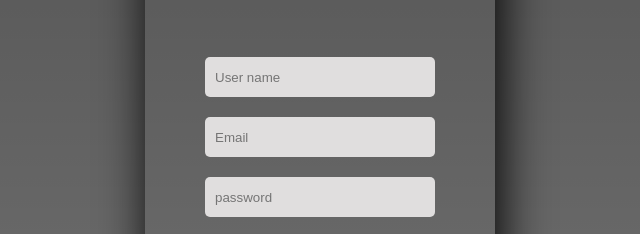
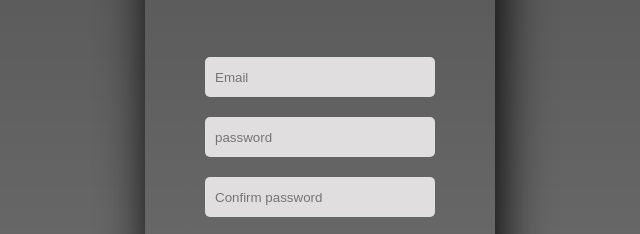
Before and after one commit to Nurujjaman2409/sliding_login_form, a plain HTML site: page index.html in a window 1280 px wide. Shown: the part 266-500 px from the top of the page, 320-960 px from the left. Drawn offline with nearby package versions, Linux system fonts and the light colour scheme.

Commit message:
jquery removed plus signup form changed

```diff
--- a/index.html
+++ b/index.html
@@ -18,9 +18,10 @@
         <div class="signup">
             <form action="">
                 <label for="chk" aria-hidden="true"> Sign up </label>
-                <input type="text" name="txt" id="" placeholder="User name" required="">
+                <!-- <input type="text" name="txt" id="" placeholder="User name" required=""> -->
                 <input type="email" name="email" id="" placeholder="Email" required="">
                 <input type="password" name="pas" id="" placeholder="password" required="">
+                <input type="password" name="cpas" id="" placeholder="Confirm password" required="">
                 <button>Sign up</button>
             </form>
         </div>
@@ -47,6 +48,14 @@
 
     </script>
 
+    <!-- <script>
+
+        var preloaderJs = document.getElementById("preloader");
+        function myFunction() {
+            preloaderJs.style.display = 'none';
+        };
+    </script> -->
+
 </body>
 
 </html>
```
